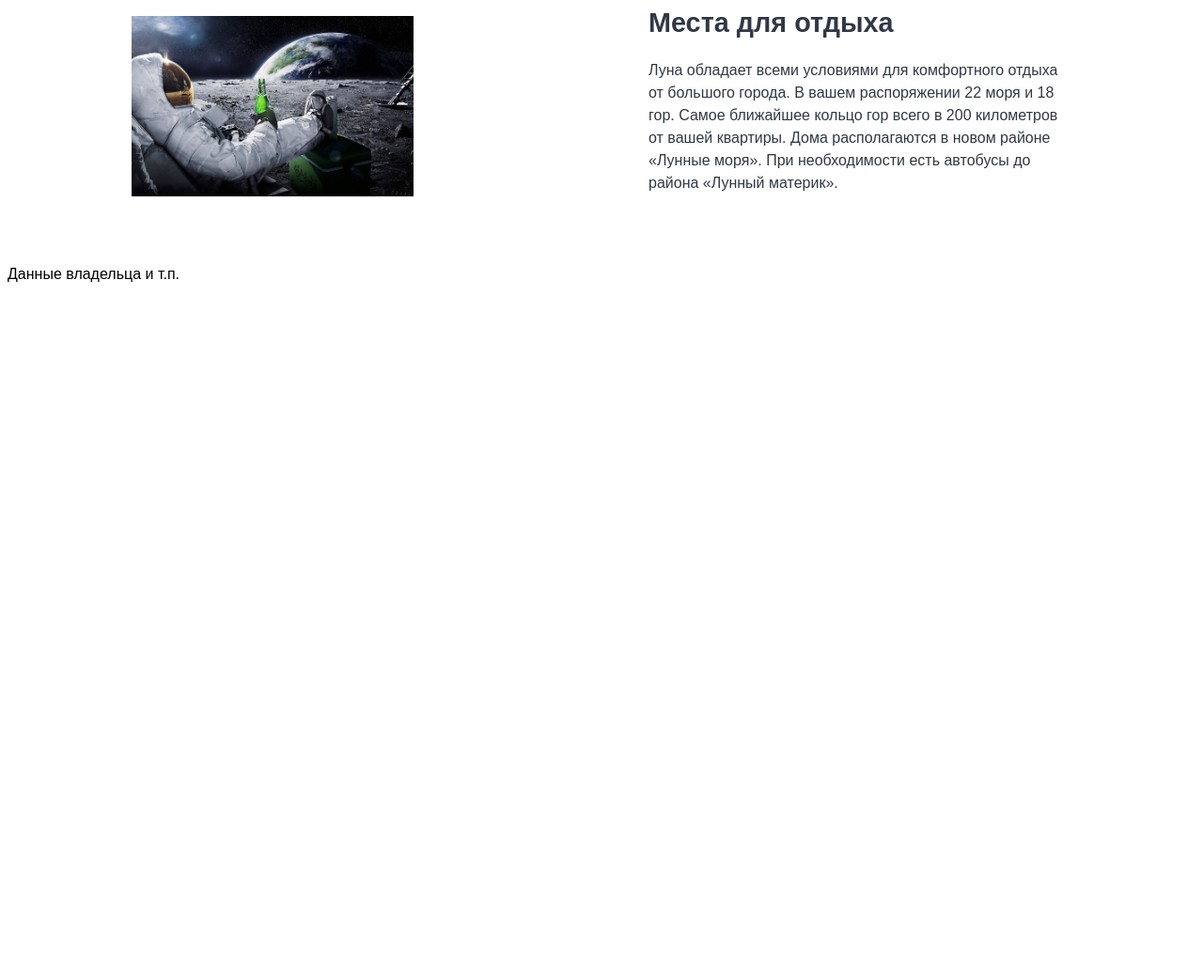
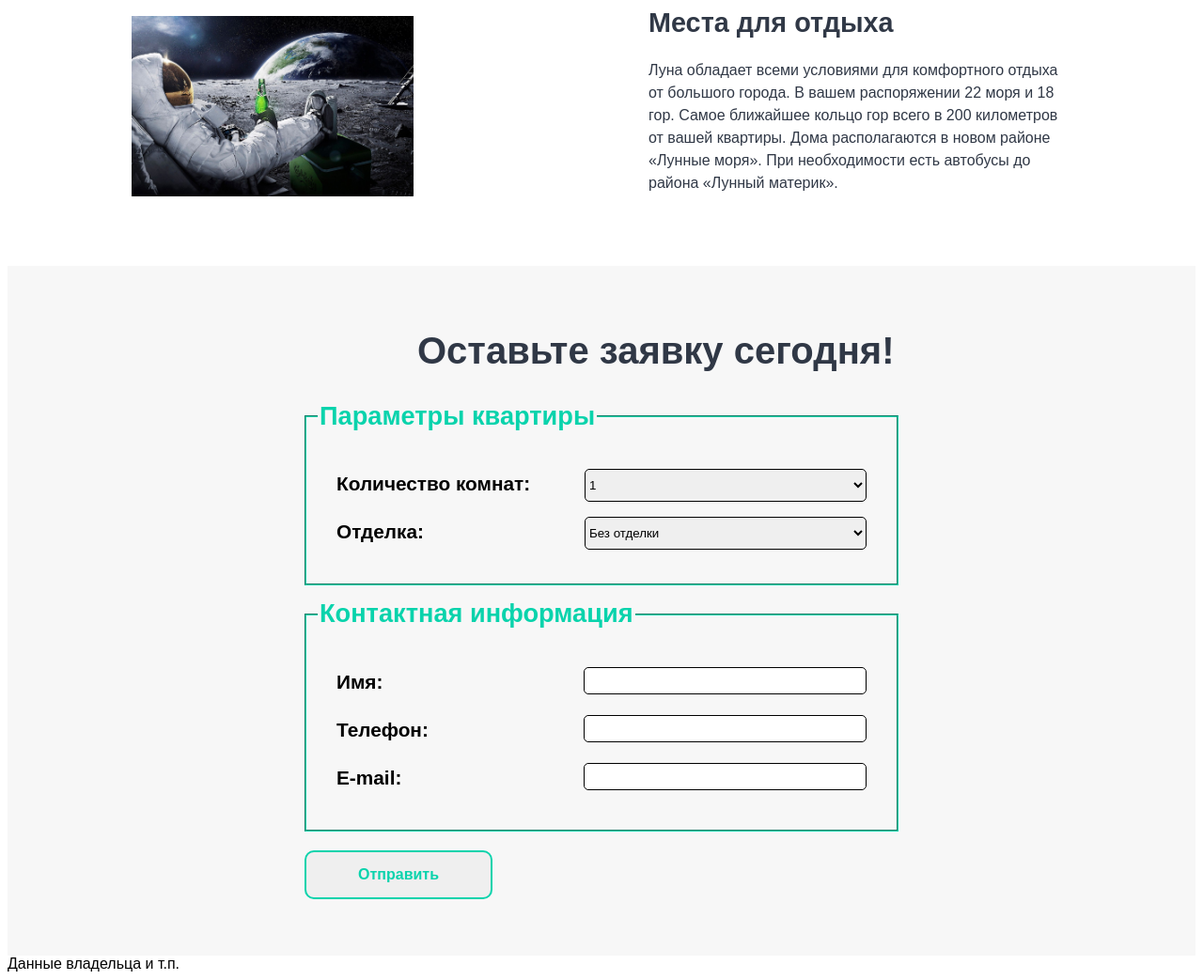
Before and after one commit to Skenzi/layout-designer-project-lvl1, a plain HTML site: page index.html in a window 1280 px wide. Shown: the part 1326-2369 px from the top of the page at 94% size. Before the commit the page ends 1635 px from the top, so only its background shows below. Drawn offline with Linux system fonts and the light colour scheme.

Commit message:
Step6
Add form

```diff
--- a/index.html
+++ b/index.html
@@ -26,7 +26,7 @@
     <img src="images/logo.svg" alt="logo">
     <h1>ЖК "Лунное море"</h1>
     <p class="m-tb">Место, откуда не хочется улетать</p>
-    <p><a href="#" class="a-disloc a-border a-font">Забронировать</a></p>
+    <p><a href="#Bronir" class="a-disloc a-border a-font">Забронировать</a></p>
   </div>
   </section>
   <section class="main-content">
@@ -50,7 +50,7 @@
        </p>
     </div>
    </div>
-  <div class="info-bc">
+  <div class="grey-bc">
     <div class="info-2" id="About">
       <div class="info-disCont2">
       <h2>О ЖК «Лунное море»</h2>
@@ -73,6 +73,53 @@
     </div>
     </div>
   </section>
+  <section class="grey-bc" id="Bronir">
+    <div class="form-disloc">
+      <div class="form">
+        <h2 class="zagolov-margin">Оставьте заявку сегодня!</h2>
+        <fieldset class="form-color form-contentDisloc">
+          <legend class="font-legend">Параметры квартиры</legend>
+          <div class="padding">
+          <div class="flex-cont">
+          <span class="font-color font-style">Количество комнат:</span>
+          <select name="rooms" class="dropped-menu form-border float-r">
+            <option>1</option>
+            <option>2</option>
+            <option>3</option>
+            <option>4</option>
+          </select>
+        </div>
+        <div class="flex-cont">
+          <span class="font-color font-style">Отделка:</span>
+          <select name="otdelka" row="30" class="dropped-menu form-border float-r">
+            <option>Без отделки</option>
+            <option>Черновая</option>
+            <option>Современный ремонт</option>
+          </select>
+        </div>
+      </div>
+        </fieldset>
+        <fieldset class="form-color form-contentDisloc">
+          <legend class="font-legend">Контактная информация</legend>
+          <div class="padding">
+          <div class="flex-cont">
+            <span class="font-color font-style">Имя:</span>
+            <input type="text" name="name" size="30" class="form-border float-r">
+          </div>
+          <div class="flex-cont">
+          <span class="font-color font-style">Телефон:</span>
+            <input type="tel" name="tel" size="30" class="form-border float-r">
+          </div>
+          <div class="flex-cont">
+          <span class="font-color font-style">E-mail:</span>
+            <input type="email" name="email" size="30" class="form-border float-r">
+          </div>
+        </div>
+        </fieldset>
+        <button class="button-style">Отправить</button>
+      </div>
+    </div>
+  </section>
 </main>
 <footer>Данные владельца и т.п.</footer>
 </div>
--- a/styles.css
+++ b/styles.css
@@ -67,15 +67,14 @@ nav li:nth-child(1) {
   margin: 0 auto;
   text-align: center;
 }
-.banner-d .a-border {
+.a-border {
   border: 2px solid white;
   border-radius: 10px;
 }
-.banner-d .a-disloc {
-  margin: 0 10px;
+.a-disloc {
   padding: 15px;
 }
-.banner-d .a-font {
+.a-font {
   font-size: 1em;
   font-weight: bold;
   text-decoration: none;
@@ -108,7 +107,7 @@ nav li:nth-child(1) {
  padding: 60px 0;
  width: 45%;
 }
-.info-bc {
+.grey-bc {
   background-color: #f7f7f7;
 }
 .info-2 img {
@@ -117,3 +116,59 @@ nav li:nth-child(1) {
 .info-3 img {
   width: 30%;
 }
+.form-disloc {
+  width: 50%;
+  margin: 0 auto;
+  padding: 60px 0;
+}
+.form-color {
+  color: #09d3ac;
+  border-color: #09d3ac;
+}
+.font-color {
+  color: black;
+}
+.font-style {
+  font-size: 1.3em;
+  font-weight: bold;
+}
+.font-legend {
+  font-size: 1.7em;
+  font-weight: bold;
+}
+.form-contentDisloc {
+  margin: 10px auto;
+}
+.flex-cont {
+ padding: 10px;
+}
+.button-style {
+  font-size: 1em;
+  font-weight: bold;
+  border: 2px solid #09d3ac;
+  border-radius: 10px;
+  padding: 15px;
+  color: #09d3ac;
+  width: 200px;
+  margin-top: 10px;
+}
+.form-border {
+  border: 1px solid black;
+  border-radius: 5px;
+  height: 25px;
+  width: 295px;
+}
+.float-r {
+  float: right;
+}
+.dropped-menu {
+  width: 300px;
+  height: 35px;
+}
+.padding {
+  padding: 20px 10px;
+}
+.zagolov-margin {
+  margin-left: 120px;
+  font-size: 2.5em;
+}
```
